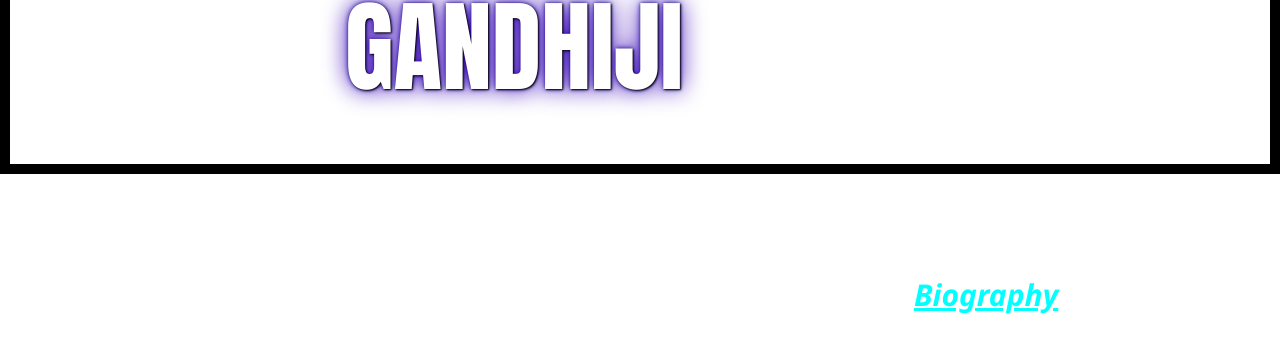
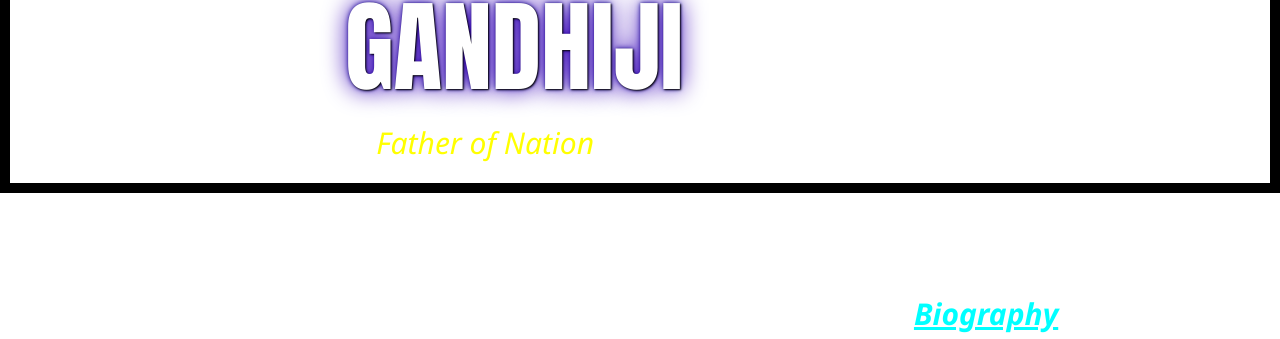
Before and after one commit to PujaNeralwar/Tribute-Site-on-Mahatma-Gandhi, a plain HTML site: page index.html in a window 1280 px wide. Shown: the part 360-699 px from the top of the page. Drawn offline with Linux system fonts and the light colour scheme.

Commit message:
Update style.css

```diff
--- a/style.css
+++ b/style.css
@@ -137,7 +137,7 @@ color:aqua;
     margin-bottom: 10px;
     padding-left: 20px;
 }
-.para1{
+.para{
   font-size: 30px;
   color: yellow;
   font-weight: 500;
```
